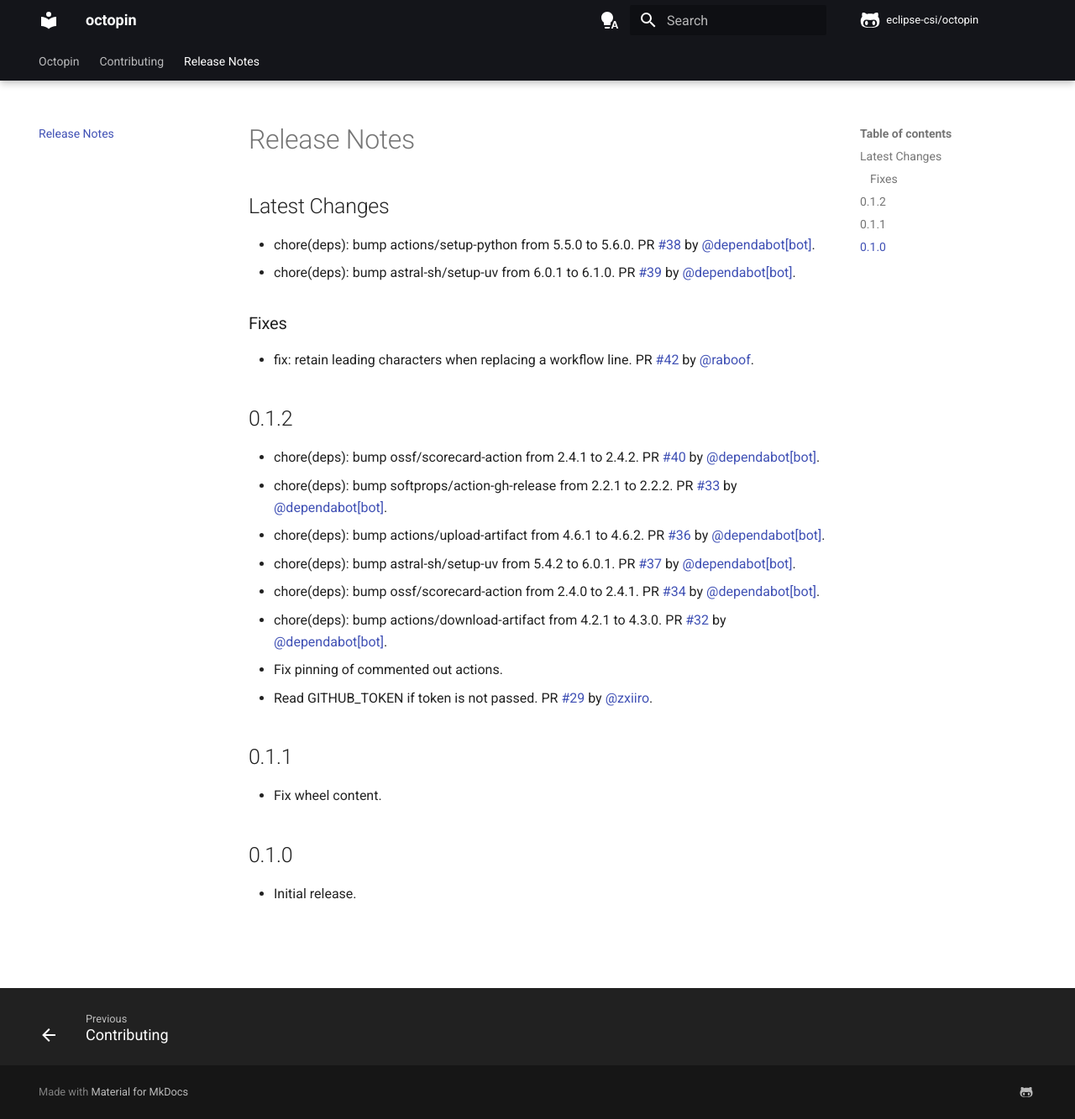
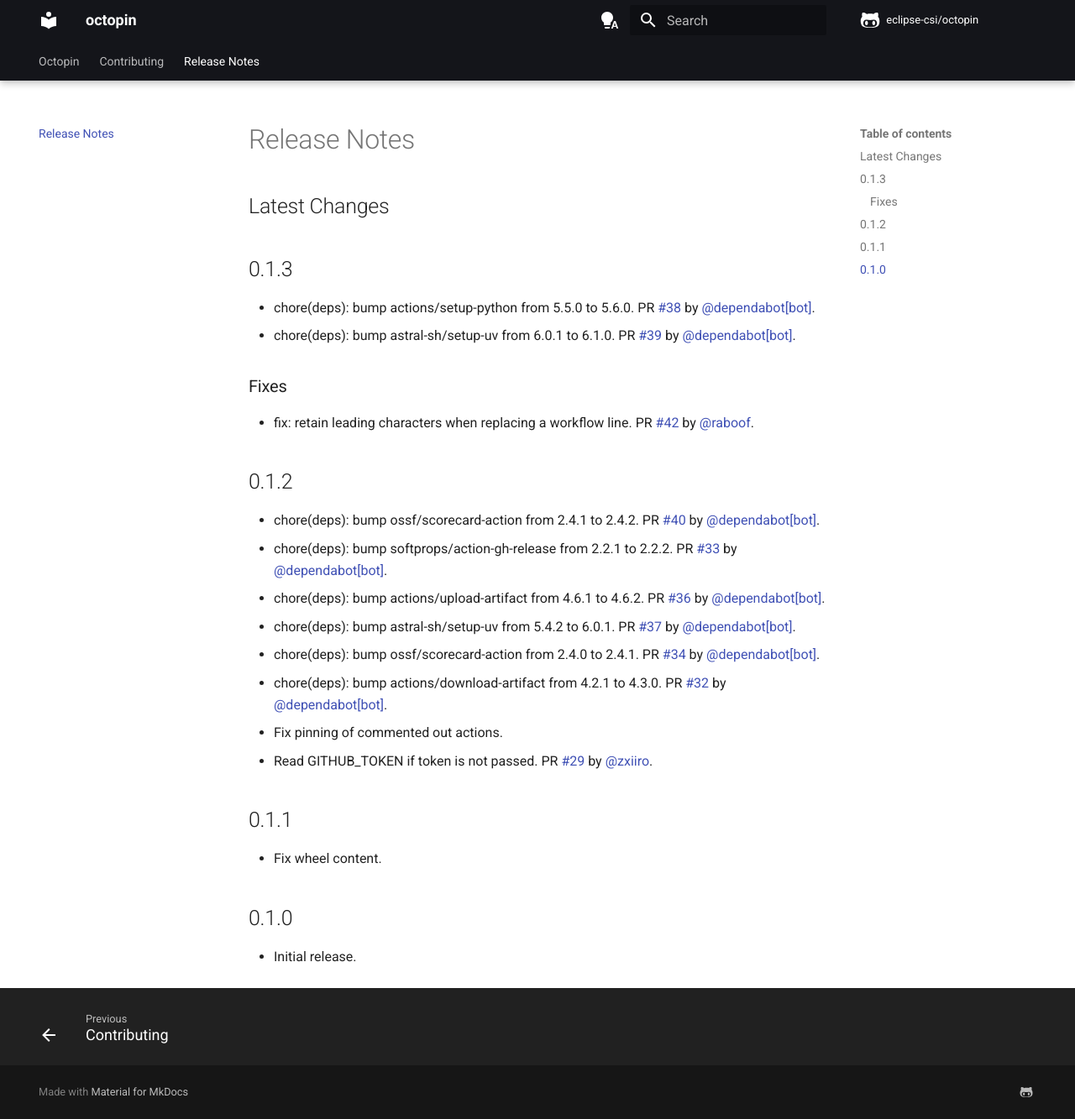
Before and after one commit to eclipse-csi/octopin, an MkDocs documentation site: the page built from docs/release-notes.md, in a window 1280 px wide and 1333 px high. Shown: the whole window at 84% size. Built offline with MkDocs 1.6.1 and Material for MkDocs 9.7.7, drawn with Linux system fonts in a browser that asks for light colours; comment, search, counter and statistics services are not loaded.

Commit message:
update release notes to reflect latest release

```diff
--- a/docs/release-notes.md
+++ b/docs/release-notes.md
@@ -1,6 +1,8 @@
 # Release Notes
 
 ## Latest Changes
+
+## 0.1.3
 
 * chore(deps): bump actions/setup-python from 5.5.0 to 5.6.0. PR [#38](https://github.com/eclipse-csi/octopin/pull/38) by [@dependabot[bot]](https://github.com/apps/dependabot).
 * chore(deps): bump astral-sh/setup-uv from 6.0.1 to 6.1.0. PR [#39](https://github.com/eclipse-csi/octopin/pull/39) by [@dependabot[bot]](https://github.com/apps/dependabot).
```
